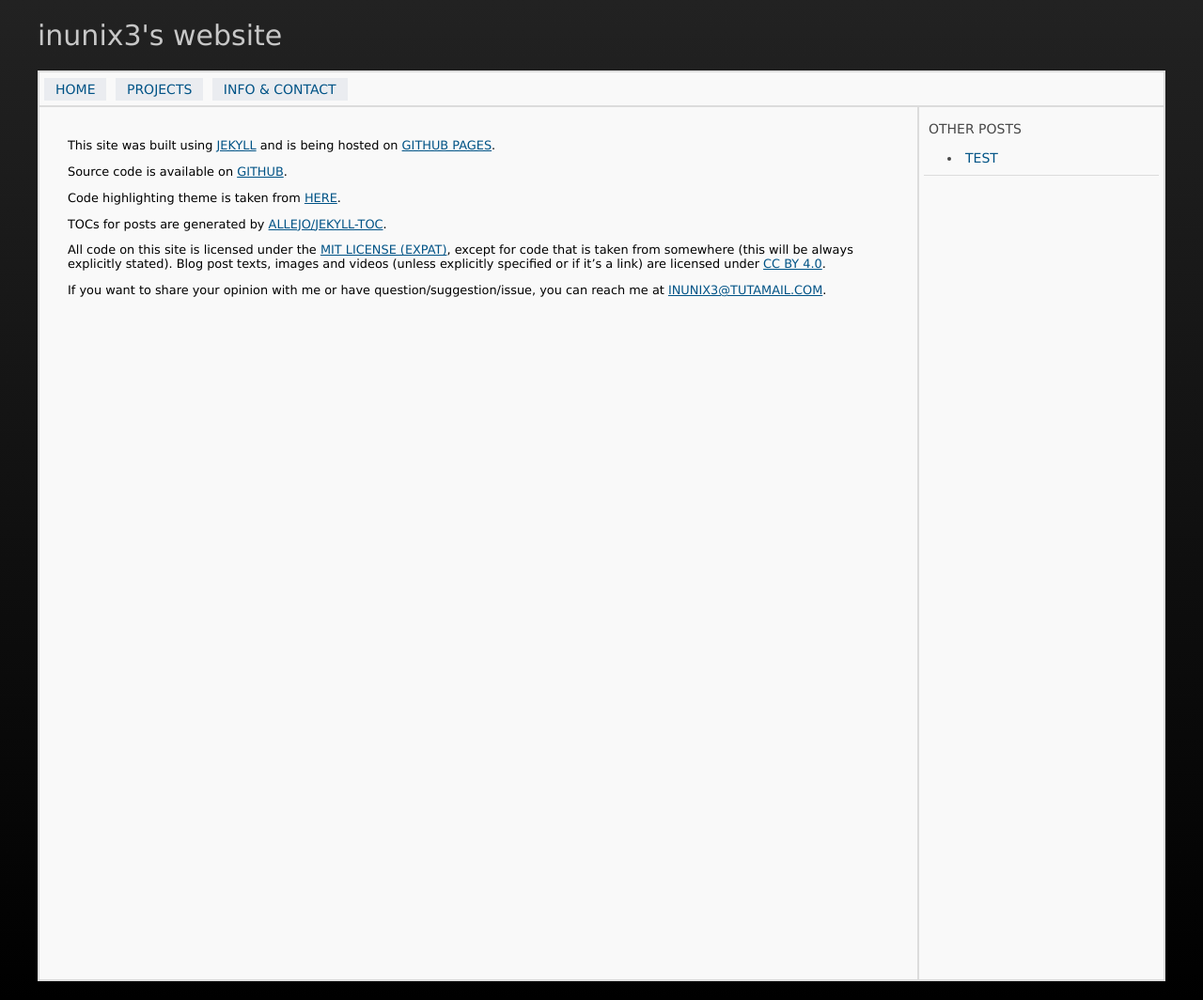
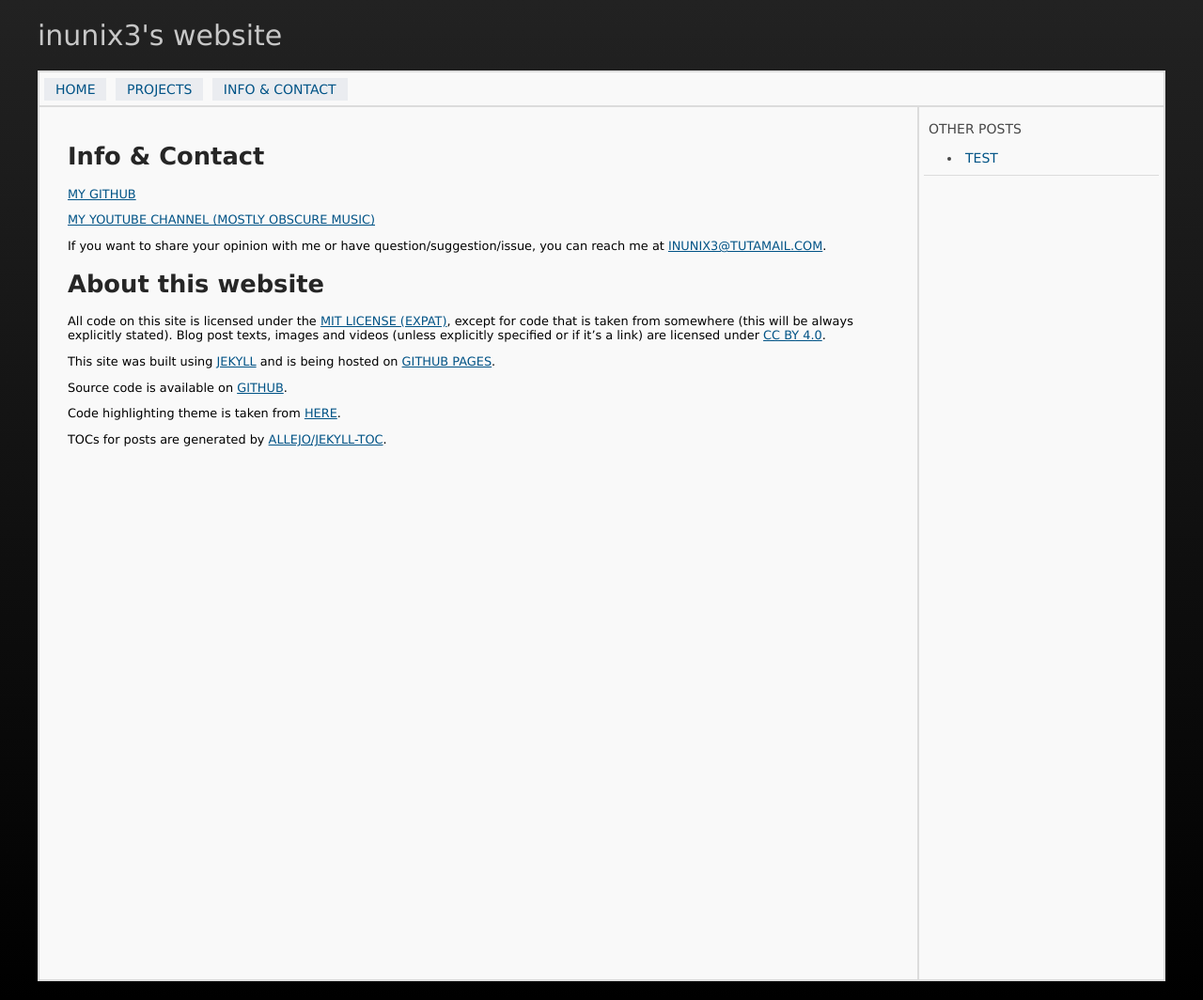
Before and after one commit to inunix3/inunix3.github.io, a Jekyll site: the page built from info-contact.md, in a window 1280 px wide. Shown: the whole page at 94% size. Built offline with Jekyll 4.4.1, drawn with Linux system fonts in a browser that asks for light colours; some of the changed lines change nothing that is shown.

Commit message:
Edit info-contact.md

```diff
--- a/info-contact.md
+++ b/info-contact.md
@@ -3,6 +3,22 @@ layout: default
 title: Info & Contact
 hide_toc: true
 ---
+
+# Info & Contact
+
+[My GitHub](https://github.com/inunix3)
+
+[My Youtube channel (mostly obscure music)](https://www.youtube.com/@inunix3)
+
+If you want to share your opinion with me or have question/suggestion/issue, you can reach
+me at <a href="mailto:inunix3@tutamail.com">inunix3@tutamail.com</a>.
+
+# About this website
+
+All code on this site is licensed under the [MIT License (Expat)](https://opensource.org/license/mit),
+except for code that is taken from somewhere (this will be always explicitly stated).
+Blog post texts, images and videos (unless explicitly specified or if it's a link) are licensed
+under [CC BY 4.0](https://creativecommons.org/licenses/by/4.0/).
 
 This site was built using [Jekyll](https://jekyllrb.com/) and is being hosted on
 [GitHub Pages](https://pages.github.com/).
@@ -12,11 +28,3 @@ Source code is available on [GitHub](https://github.com/inunix3/inunix3.github.i
 Code highlighting theme is taken from [here](https://github.com/aahan/pygments-github-style).
 
 TOCs for posts are generated by [allejo/jekyll-toc](https://github.com/allejo/jekyll-toc).
-
-All code on this site is licensed under the [MIT License (Expat)](https://opensource.org/license/mit),
-except for code that is taken from somewhere (this will be always explicitly stated).
-Blog post texts, images and videos (unless explicitly specified or if it's a link) are licensed
-under [CC BY 4.0](https://creativecommons.org/licenses/by/4.0/).
-
-If you want to share your opinion with me or have question/suggestion/issue, you can reach
-me at <a href="mailto:inunix3@tutamail.com">inunix3@tutamail.com</a>.
```
